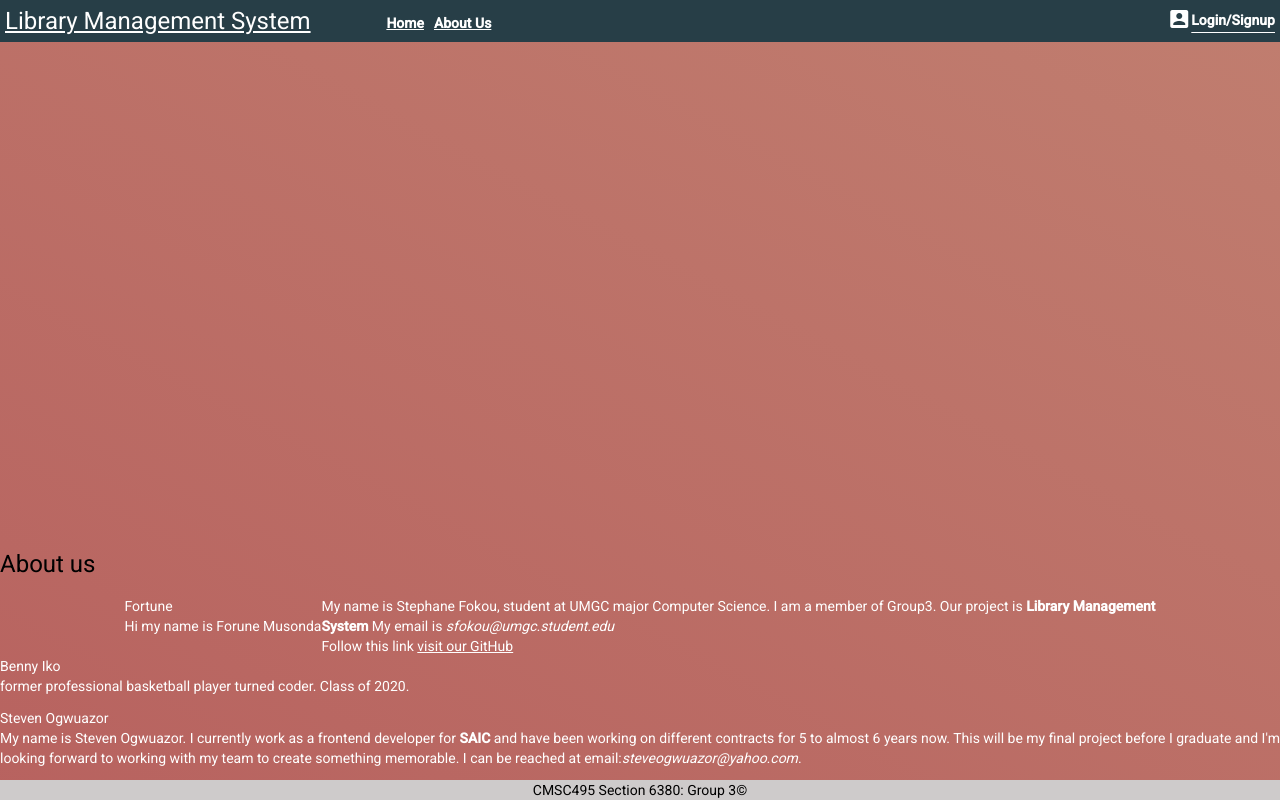
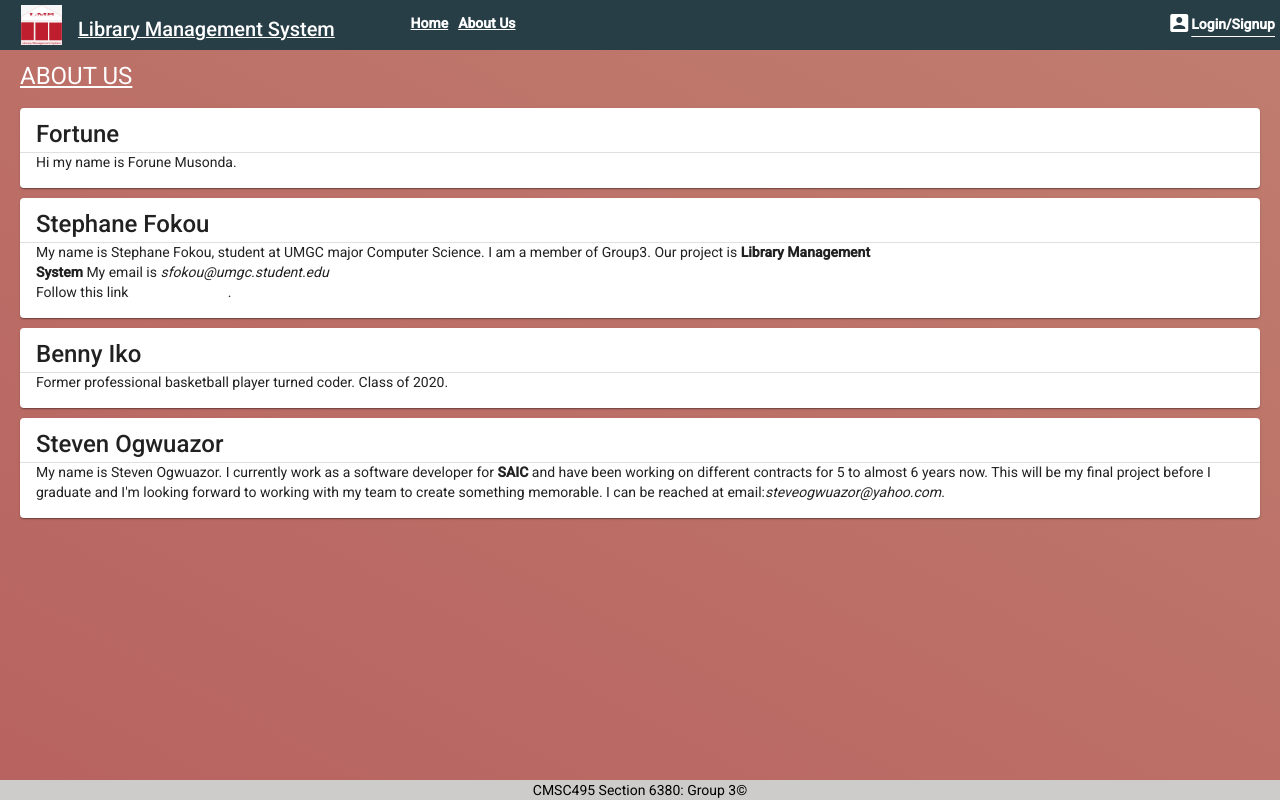
Before and after one commit to CMSC495-SO/LMS_Front_End, an Angular app: page /about in a window 1280 px wide. Built offline with nearby package versions, Linux system fonts and the light colour scheme.

Commit message:
Final commit

```diff
--- a/src/app/component/app-toolbar/app-toolbar.component.html
+++ b/src/app/component/app-toolbar/app-toolbar.component.html
@@ -1,8 +1,10 @@
 <div class="toolbar">
   <div class="left">
     <div class="brand">
+
       <a [routerLink]="['/']">
-        <h1 style="color: white;">{{title}}</h1>
+        <img src="../../../assets/brand_logo.png" style="height: 40px; width: 41px; display: inline; vertical-align: bottom;">
+        <h2 style="color: white; display: inline;">{{title}}</h2>
       </a>
     </div>
     <div class="page_routes">
--- a/src/app/pages/aboutus/aboutus.component.css
+++ b/src/app/pages/aboutus/aboutus.component.css
@@ -1,3 +1,15 @@
-.about-container{
-    color: white
+:host {
+  height: 100%;
+  padding: 20px;
 }
+
+.about-container {
+  color: white;
+  justify-content: space-between;
+  flex-direction: column;
+
+}
+
+mat-card {
+  margin-bottom: 10px;
+}
--- a/src/app/pages/aboutus/aboutus.component.html
+++ b/src/app/pages/aboutus/aboutus.component.html
@@ -1,33 +1,54 @@
-<h1>About us</h1>
+<h1 style="
+    color: white;
+    text-decoration: underline;
+    text-transform: uppercase;
+">About us</h1>
 <div class="about-container card-container">
-  <div class="user section1">
-    <div class="header">Fortune</div>
-    <div class="body">Hi my name is Forune Musonda<br></div>
-  </div>
-  <div class="user section2">
-    <div class="header"></div>
-    <div class="body">My name is Stephane Fokou, student at UMGC major Computer Science. I am a member of Group3. Our project is <strong>Library Management<br>
-        System</strong> My email is <i>sfokou@umgc.student.edu</i> <br>
-        Follow this link <a href="https://github.com/CMSC495-SO/CMSC495-LibraryManagementSystem/tree/master/library-view/src">visit our GitHub</a>
-        </div>
-  </div>
-  <div class="user section3">
-    <div class = "header">Benny Iko
-    </div>
-    <div class = "body">
-      <p> former professional basketball player
+  <mat-card>
+    <mat-card-title>Fortune</mat-card-title>
+    <mat-divider></mat-divider>
+    <mat-card-content>
+      <p> Hi my name is Forune Musonda.</p>
+    </mat-card-content>
+    <!--<mat-card-actions></mat-card-actions>-->
+  </mat-card>
+
+  <mat-card>
+    <mat-card-title>Stephane Fokou</mat-card-title>
+    <mat-divider></mat-divider>
+    <mat-card-content>
+      <p> My name is Stephane Fokou, student at UMGC major Computer Science. I am a member of Group3. Our
+        project is <strong>Library Management<br>
+          System</strong> My email is <i>sfokou@umgc.student.edu</i> <br>
+        Follow this link <a
+          href="https://github.com/CMSC495-SO/CMSC495-LibraryManagementSystem/tree/master/library-view/src">visit our
+          GitHub</a>.</p>
+    </mat-card-content>
+    <!--<mat-card-actions></mat-card-actions>-->
+  </mat-card>
+
+  <mat-card>
+    <mat-card-title>Benny Iko</mat-card-title>
+    <mat-divider></mat-divider>
+    <mat-card-content>
+      <p> Former professional basketball player
         turned coder. Class of 2020.</p>
-  </div>
-  <div class="user section4">
-    <div class="header">
-      Steven Ogwuazor
-    </div>
-    <div class="body">
+    </mat-card-content>
+    <!--<mat-card-actions></mat-card-actions>-->
+  </mat-card>
+
+  <mat-card>
+    <mat-card-title>Steven Ogwuazor</mat-card-title>
+    <mat-divider></mat-divider>
+    <mat-card-content>
       <p>
-        My name is Steven Ogwuazor. I currently work as a frontend developer for <strong>SAIC</strong> and have been working on different contracts for 5 to almost 6 years now.
-        This will be my final project before I graduate and I'm looking forward to working with my team to create something memorable.
+        My name is Steven Ogwuazor. I currently work as a software developer for <strong>SAIC</strong> and have been
+        working on different contracts for 5 to almost 6 years now.
+        This will be my final project before I graduate and I'm looking forward to working with my team to create
+        something memorable.
         I can be reached at email:<i>steveogwuazor@yahoo.com</i>.
       </p>
-    </div>
-  </div>
+    </mat-card-content>
+    <!--<mat-card-actions></mat-card-actions>-->
+  </mat-card>
 </div>
--- a/src/app/pages/home/gadgets/admin-user-manager/admin-user-manager.component.ts
+++ b/src/app/pages/home/gadgets/admin-user-manager/admin-user-manager.component.ts
@@ -102,7 +102,7 @@ export class AdminUserManagerComponent extends BaseGadgetComponent implements On
   handleSearch() {
     this.renderData = this.allUsers.filter((item) => {
       if (this.txtSearchUsers && this.txtSearchUsers.length) {
-        if (item[this.searchBy].indexOf(this.txtSearchUsers) !== -1) {
+        if (item[this.searchBy].toLowerCase().indexOf(this.txtSearchUsers.toLowerCase()) !== -1) {
           return item;
         }
       } else {
--- a/src/app/pages/home/home.component.ts
+++ b/src/app/pages/home/home.component.ts
@@ -79,11 +79,6 @@ export class HomeComponent implements OnInit {
           isVisible: this.userData && this.userData.userName.length
         },
         {
-          name: 'Admin Book Manager',
-          componentName: 'bookManager',
-          isVisible: this.userData && this.userData.hasOwnProperty('roles') ? this.userData.roles.includes('admin' || 'librarian') : false
-        },
-        {
           name: 'Admin User Manager',
           componentName: 'userManager',
           isVisible: this.userData && this.userData.hasOwnProperty('roles') ?
```
Also changed, not shown: src/assets/brand_logo.png (added).
